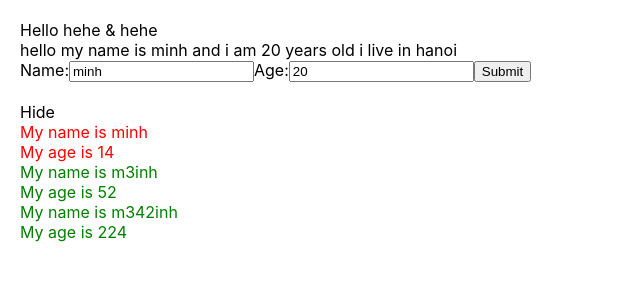
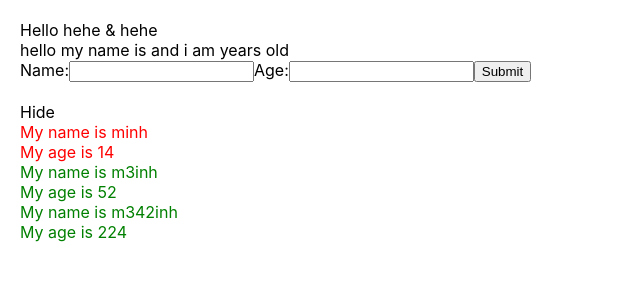
Before and after one commit to minh041104/react-app, a React (Create React App) app: page / in a window 1280 px wide. Shown: the top 300 px of the page, without its empty margins (0-640 px from the left). Built offline with nearby package versions, Linux system fonts and the light colour scheme.

Commit message:
add user

```diff
--- a/src/components/UserInfo.js
+++ b/src/components/AddUserInfo.js
@@ -1,10 +1,11 @@
 import React from 'react';
 
-class UserInfo extends React.Component {
+class AddUserInfo extends React.Component {
+
     state = {
-        name: "minh",
-        address: "hanoi",
-        age: 20
+        name: "",
+        address: "",
+        age: ""
     }
 
     handleOnChangeInput = (event) => {
@@ -22,13 +23,17 @@ class UserInfo extends React.Component {
     handleOnSubmit = (event) => {
         event.preventDefault();
         console.log(this.state);
+        this.props.handleAddUser({
+            id: new Date().getTime(),
+            name: this.state.name,
+            age: this.state.age
+        });
     }
 
     render() {
         return (
             <div>
                     hello my name is {this.state.name} and i am {this.state.age} years old
-                i live in {this.state.address}
                 <form onSubmit={(event) => this.handleOnSubmit(event)}>
                     <label>
                         Name:
@@ -51,4 +56,4 @@ class UserInfo extends React.Component {
     }
 }
 
-export default UserInfo;
+export default AddUserInfo;
--- a/src/components/MyComponent.js
+++ b/src/components/MyComponent.js
@@ -1,6 +1,6 @@
 // function component
 import React from "react";
-import UserInfo from "./UserInfo";
+import AddUserInfo from "./AddUserInfo";
 import DisplayInfo from "./DisplayInfo";
 // class component
 class MyComponent extends React.Component {
@@ -25,11 +25,17 @@ class MyComponent extends React.Component {
         ]
     }
 
+    handleAddUser = (user) => {
+        this.setState({
+            listUser: [user,...this.state.listUser]
+        })
+    }
+
     render() {
         //DRY
         return (
         <div>
-            <UserInfo/>
+            <AddUserInfo handleAddUser={this.handleAddUser}/>
             <br></br>
             <DisplayInfo listUser={this.state.listUser}/>
         </div>
```
